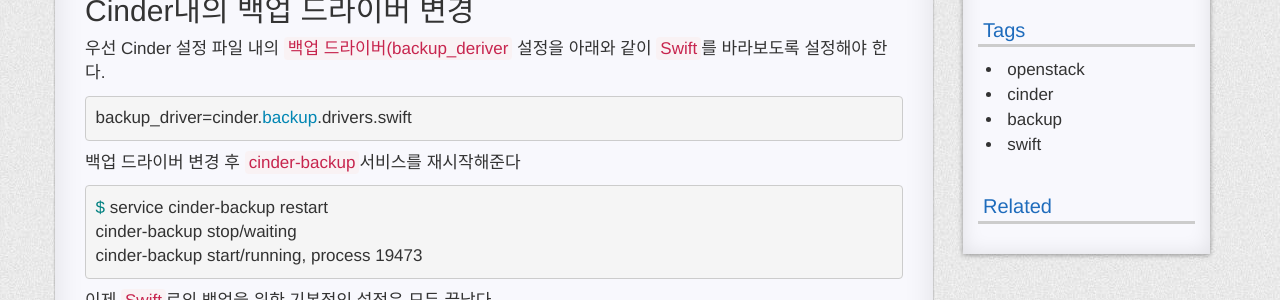
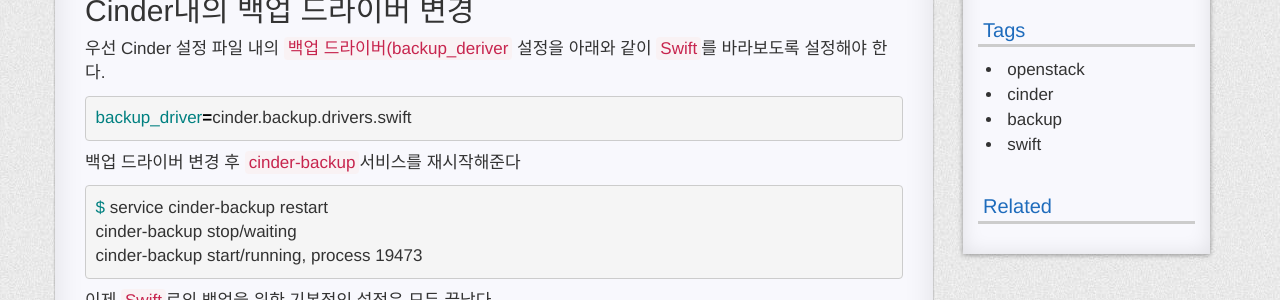
Before and after one commit to wkjeon/nicejeremy.github.io, a Jekyll site: the page built from _posts/openstack/2016-06-13-openstack-cinder-backup-swift.md, in a window 1280 px wide and 900 px high. Shown: the part 402-702 px from the top of the window. Built offline with Jekyll 4.4.1, drawn with Linux system fonts in a browser that asks for light colours; nearby versions of some CDN libraries; comment, search, counter and statistics services are not loaded; a style sheet for code colours, icons or effects is not loaded.

Commit message:
OpenStack cinder backup to swift

````diff
--- a/_posts/openstack/2016-06-13-openstack-cinder-backup-swift.md
+++ b/_posts/openstack/2016-06-13-openstack-cinder-backup-swift.md
@@ -18,16 +18,16 @@
 
 ## Cinder내의 백업 드라이버 변경
 우선 Cinder 설정 파일 내의 `백업 드라이버(backup_deriver` 설정을 아래와 같이 `Swift`를 바라보도록 설정해야 한다.
-```vim
+{% highlight bash %}
 backup_driver=cinder.backup.drivers.swift
-```
+{% endhighlight %}
 
 백업 드라이버 변경 후 `cinder-backup`서비스를 재시작해준다
-```bash
+{% highlight bash %}
 $ service cinder-backup restart
 cinder-backup stop/waiting
 cinder-backup start/running, process 19473
-```
+{% endhighlight %}
 
 이제 `Swift`로의 백업을 위한 기본적인 설정은 모두 끝났다.
 
@@ -47,7 +47,7 @@
 말 그대로 `전체 백업`을 의미한다. 특정 볼륨의 전체를 백업을 시켜버린다.
 
 아래는 `Cinder`를 이용한 백업 커맨드의 사용법이다.
-```bash
+{% highlight bash %}
 $ cinder help backup-create
 usage: cinder backup-create [--container <container>] [--name <name>]
                             [--description <description>] [--incremental]
@@ -71,10 +71,10 @@
                         the volume whether its status is "available" or "in-
                         use". The backup of an "in-use" volume means your data
                         is crash consistent. Default=False.
-```
+{% endhighlight %}
 
 아래는 실제로 특정 볼륨의 백업을 생성하는 예제이다.
-```bash
+{% highlight bash %}
 $ cinder backup-create 3731b3c2-0b5f-4a54-beb9-82a7d7b74e8e --container 'Cinder-Backup' --name 'Initial Backup for CentOS 7' --force
 +-----------+--------------------------------------+
 |  Property |                Value                 |
@@ -103,7 +103,8 @@
 |         status        |               creating               |
 |       volume_id       | 3731b3c2-0b5f-4a54-beb9-82a7d7b74e8e |
 +-----------------------+--------------------------------------+
-```
+{% endhighlight %}
+
 `in-use` 상태의 볼륨에 대해 백업을 수행할 때는 `--force` 옵션이 추가되어야 한다.
 백업이 완료되면 `status` 속성이 `available`로 바뀐다.
 
@@ -114,7 +115,7 @@
 
 아래는 `증분 백업`을 생성하는 예제이다.
 해당 볼륨에서 `apt-get`을 이용해 `git`을 설치한 후 `증분 백업`을 수행했다.
-```bash
+{% highlight bash %}
 $ cinder backup-create 3731b3c2-0b5f-4a54-beb9-82a7d7b74e8e --container 'Cinder-Backup' --name 'Backup with git' --force --incremental
 +-----------+--------------------------------------+
 |  Property |                Value                 |
@@ -143,7 +144,7 @@
 |         status        |               creating               |
 |       volume_id       | 3731b3c2-0b5f-4a54-beb9-82a7d7b74e8e |
 +-----------------------+--------------------------------------+
-```
+{% endhighlight %}
 
 위와 같이 `--incremental` 옵션을 이용해 백업을 하면 이전 백업분과 비교해 변경된 데이터들만 백업을 수행하게 된다.
 `backup-show` 커맨드를 통해 `is_incremental` 속성 값이 `True`인 것을 확인할 수 있다.
@@ -159,7 +160,7 @@
 
 백업이 되었다면 당연히 특정 백업 시점으로 `복원`이 되어야한다. 백업본을 이용한 볼륨을 `복원`하는 방법은 아래와 같다.
 
-```bash
+{% highlight bash %}
 $ cinder help backup-restore
 usage: cinder backup-restore [--volume <volume>] <backup>
 
@@ -170,13 +171,13 @@
 
 Optional arguments:
   --volume <volume>  Name or ID of volume to which to restore. Default=None.
-```
+{% endhighlight %}
 
 파라미터로 `복구할 백업본 ID`와 `볼륨명 또는 볼륨 ID`가 들어간다.
 먼저 복원을 수행하려면 해당 볼륨의 상태가 `available` 상태이어야한다. 이를 위해 인스턴스와 볼륨을 잠깐 분리하였다.
 이제 이 명령어를 이용해 아래와 같이 `git` 설치 이전으로 `복원`을 해보도록 하겠다.
 
-```bash
+{% highlight bash %}
 $ cinder backup-restore --volume 3731b3c2-0b5f-4a54-beb9-82a7d7b74e8e 23c651a3-7958-4cf9-8587-c21feebcbdb6
 +-------------+--------------------------------------+
 |   Property  |                Value                 |
@@ -185,7 +186,8 @@
 |  volume_id  | 3731b3c2-0b5f-4a54-beb9-82a7d7b74e8e |
 | volume_name |                                      |
 +-------------+--------------------------------------+
-```
+{% endhighlight %}
+
 위의 명령어를 통해 `복원`을 수행한 후 `show` 커맨드를 이용해 볼륨의 상태를 체크해보면 `status`값이 `restoring-backup`로 변경된 것을 확인할 수 있다.
 
 `Horizon`의 볼륨메뉴를 통해서 확인하면 아래와 같이 백업 복구 상태로 변경되었음을 확인할 수 있다
````
